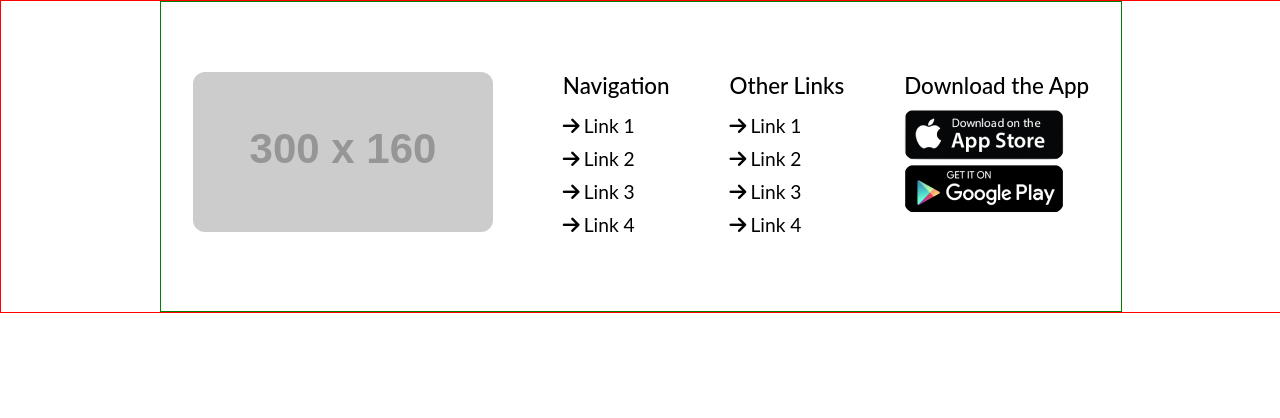
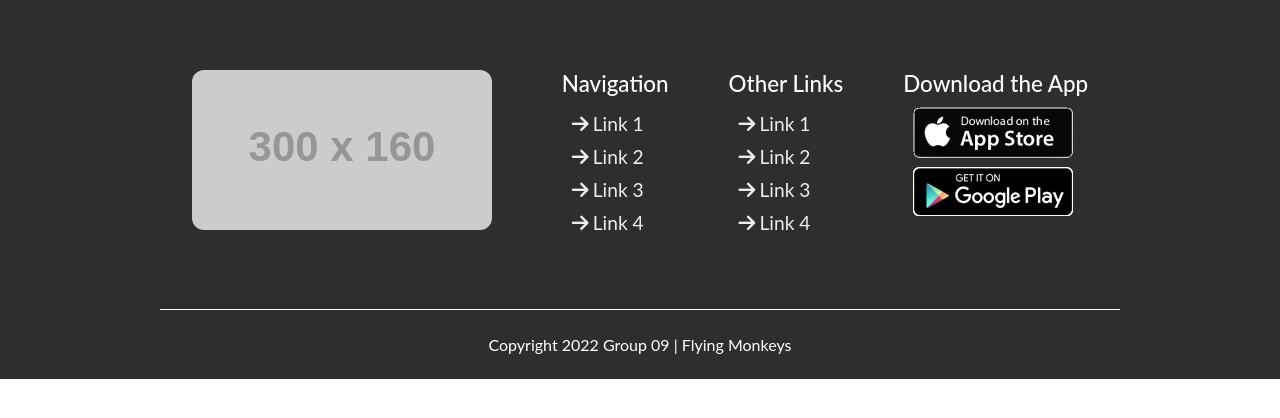
Before and after one commit to pawan-live/pet-care-system-iwt, a PHP site: page /html/footer.html in a window 1280 px wide. Shown: the top 418 px of the page. Run offline with PHP 8.4, Linux system fonts and the light colour scheme; grey boxes labelled with a size stand in for pictures from a placeholder-image service; some libraries are stand-ins or nearby versions.

Commit message:
footer styles complete

```diff
--- a/html/footer.html
+++ b/html/footer.html
@@ -77,6 +77,7 @@
           </a>
         </div>
       </div>
+      <div class="footer-text">Copyright 2022 Group 09 | Flying Monkeys</div>
     </footer>
   </body>
 </html>
--- a/styles/style.css
+++ b/styles/style.css
@@ -87,10 +87,11 @@
 footer {
   width: 100vw;
   display: flex;
+  flex-direction: column;
   align-items: center;
   justify-content: center;
-  border: 1px solid red;
-  /* background-color: #2e2e2e; */
+  /* border: 1px solid red; */
+  background-color: var(--black);
 }
 
 .link-container {
@@ -99,12 +100,16 @@ footer {
 
 footer a,
 footer i {
-  color: black;
+  color: rgb(237, 237, 237);
   font-size: 1.2em;
 }
 
 footer a {
   text-decoration: none;
+}
+
+.footer-title {
+  color: white;
 }
 
 footer a:hover {
@@ -113,16 +118,16 @@ footer a:hover {
 }
 
 .footer-container {
-  border: 1px solid green;
   justify-content: center;
   padding: 70px 0;
   width: 75%;
   display: flex;
   flex-direction: row;
+  border-bottom: 1px solid rgb(255, 255, 255);
 }
 
-#footer-sec-1 {
-}
+/* #footer-sec-1 {
+} */
 
 #footer-sec-2 {
   margin-left: 70px;
@@ -136,8 +141,8 @@ footer a:hover {
   margin-left: 60px;
 }
 
-.footer-links-container {
-  margin-left: 20px;
+.link-container {
+  margin-left: 10px;
 }
 
 .footer-title {
@@ -146,8 +151,26 @@ footer a:hover {
 
 .footer-img-container img {
   border-radius: 12px;
+  transition: 0.5s ease-in-out;
+}
+
+.footer-img-container img:hover {
+  border-radius: 20px 0 20px 0;
+  transition: 0.5s ease-in-out;
+  transform: rotate(-2deg);
 }
 
 .footer-app-img {
-  border-radius: 12px;
+  /* border-radius: 12px; */
+  margin-left: 10px;
+  margin-bottom: 5px;
 }
+
+.footer-app-img:hover {
+  transition: 0.5s ease-in-out;
+}
+
+.footer-text {
+  color: white;
+  padding: 25px 0;
+}
```
